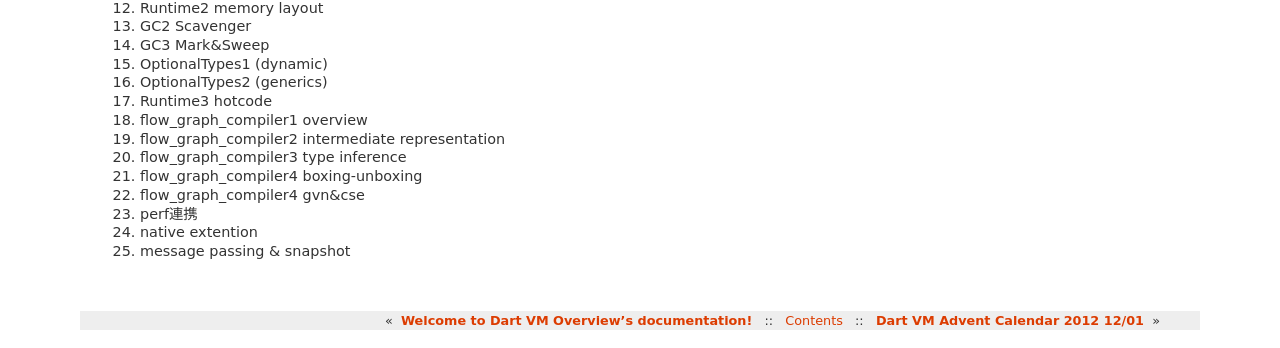
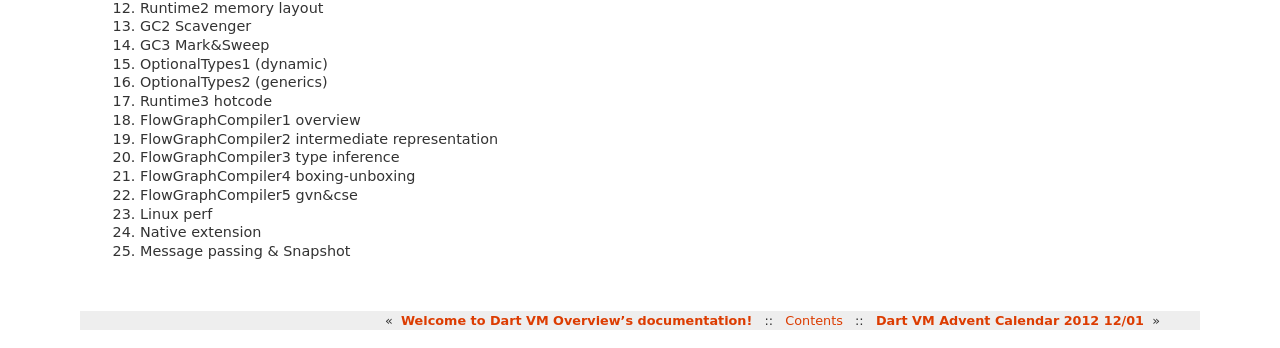
Before and after one commit to nothingcosmos/DartVM, a Sphinx documentation site: the page built from sphinx/src/advent201212index.rst, in a window 1280 px wide. Shown: the part 599-947 px from the top of the page. Built offline with Sphinx 7.4.7, drawn with Linux system fonts in a browser that asks for light colours.

Commit message:
advent calader 2012/12/01 src update

```diff
--- a/sphinx/src/advent201212index.rst
+++ b/sphinx/src/advent201212index.rst
@@ -32,11 +32,11 @@
 (15) OptionalTypes1 (dynamic)
 (16) OptionalTypes2 (generics)
 (17) Runtime3 hotcode
-(18) flow_graph_compiler1 overview
-(19) flow_graph_compiler2 intermediate representation
-(20) flow_graph_compiler3 type inference
-(21) flow_graph_compiler4 boxing-unboxing
-(22) flow_graph_compiler4 gvn&cse
-(23) perf連携
-(24) native extention
-(25) message passing & snapshot
+(18) FlowGraphCompiler1 overview
+(19) FlowGraphCompiler2 intermediate representation
+(20) FlowGraphCompiler3 type inference
+(21) FlowGraphCompiler4 boxing-unboxing
+(22) FlowGraphCompiler5 gvn&cse
+(23) Linux perf
+(24) Native extension
+(25) Message passing & Snapshot
```
Also changed, not shown: sphinx/_templates/layout.html (added, +20 -0 lines), sphinx/src/advent20121201.rst (+4 -4 lines).
